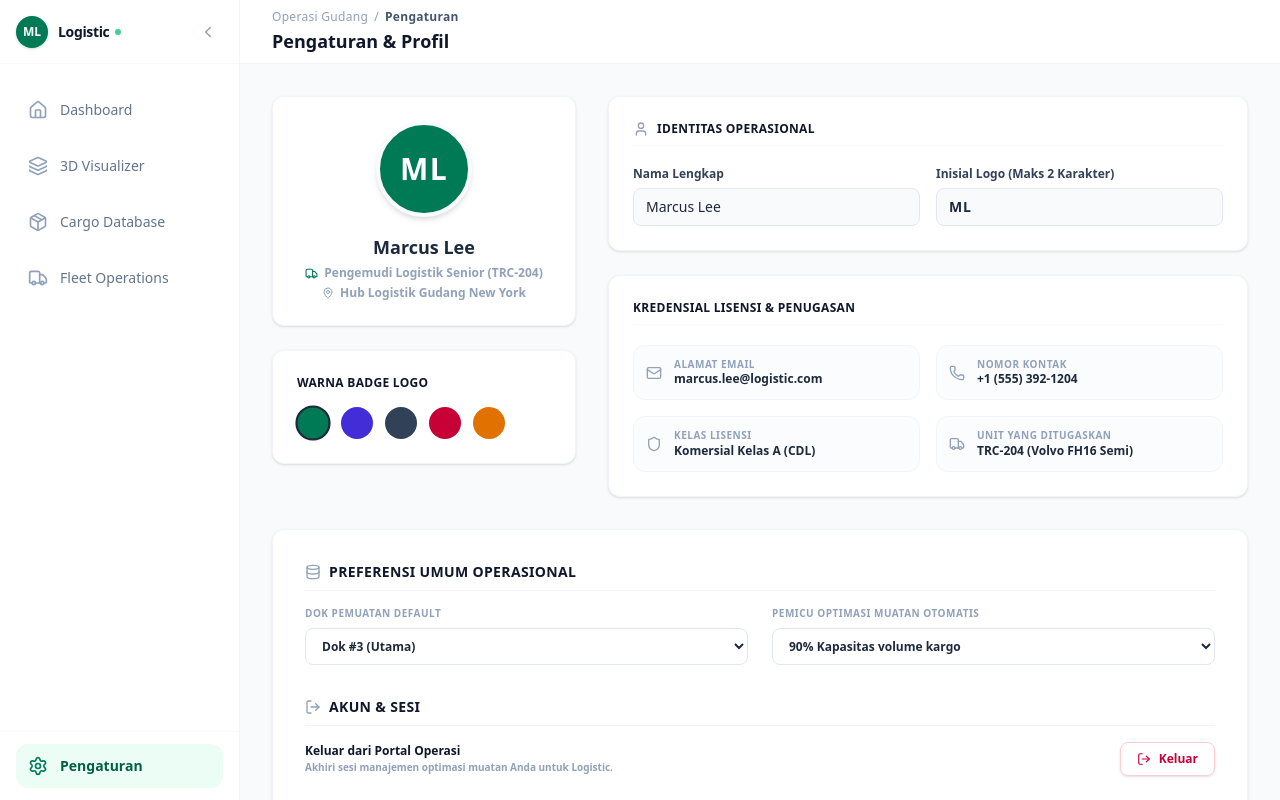
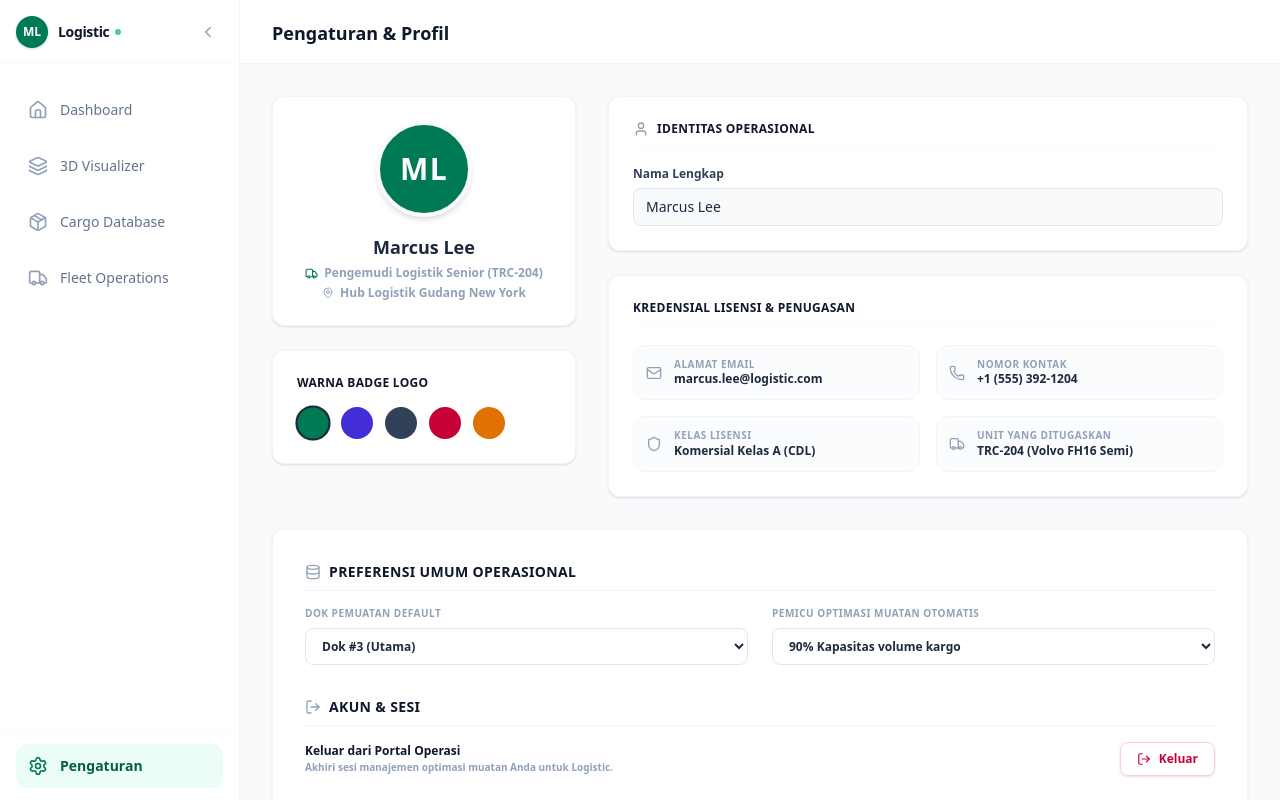
Before and after one commit to ramsaairil/my-app, a Next.js app: page /settings in a window 1280 px wide. Built offline with nearby package versions, Linux system fonts and the light colour scheme.

Commit message:
feat: initialize dashboard application with overview, logistics tracking, and fleet management pages

```diff
--- a/app/cargo/page.tsx
+++ b/app/cargo/page.tsx
@@ -229,10 +229,6 @@ export default function CargoDatabasePage() {
       {/* Page Header */}
       <PageHeader
         title="Database Kargo & Inventaris Barang"
-        breadcrumbs={[
-          { label: "Operasi Gudang" },
-          { label: "Kargo" }
-        ]}
         badge={
           <span className="px-2 py-0.5 rounded-md text-[10px] font-semibold bg-emerald-50 text-emerald-700 border border-emerald-100 flex items-center gap-1">
             <Database size={12} />
--- a/app/optimasi/page.tsx
+++ b/app/optimasi/page.tsx
@@ -20,7 +20,6 @@ import {
   Plus,
   RotateCw,
   Printer,
-  Send,
   Search,
   X,
   Scale,
@@ -1109,10 +1108,6 @@ export default function CargoDetailsDashboardPage() {
       {/* Page Header */}
       <PageHeader
         title="TRC-204 Cargo details"
-        breadcrumbs={[
-          { label: "Warehouse Operations" },
-          { label: "Cargo details" }
-        ]}
         badge={
           <span className="px-2 py-0.5 rounded-md text-[10px] font-semibold bg-amber-50 text-amber-700 border border-amber-200 flex items-center gap-1">
             <span className="w-1.5 h-1.5 rounded-full bg-amber-500 animate-pulse"></span>
@@ -1126,17 +1121,6 @@ export default function CargoDetailsDashboardPage() {
         >
           <Printer size={13} className="text-slate-400" />
           <span>View manifest</span>
-        </button>
-
-        <button
-          onClick={() => {
-            setSolverState("idle");
-            showToast("TRC-204 cargo load finalized for dispatch!", "success");
-          }}
-          className="flex items-center gap-1.5 px-3.5 py-2 bg-emerald-700 hover:bg-emerald-800 text-white rounded-lg text-xs font-semibold shadow-xs transition-colors cursor-pointer"
-        >
-          <span>Dispatch truck</span>
-          <Send size={13} />
         </button>
       </PageHeader>
 
--- a/app/overview/page.tsx
+++ b/app/overview/page.tsx
@@ -84,10 +84,6 @@ export default function HomeOverviewPage() {
       {/* Header */}
       <PageHeader
         title="Ringkasan Operasi"
-        breadcrumbs={[
-          { label: "Operasi Gudang" },
-          { label: "Ringkasan" }
-        ]}
       />
 
       {/* Page Body */}
--- a/app/page.tsx
+++ b/app/page.tsx
@@ -75,7 +75,6 @@ export default function LandingPage() {
               className="px-4 py-2 bg-emerald-700 hover:bg-emerald-800 text-white rounded-lg text-xs font-bold transition-colors cursor-pointer inline-flex items-center gap-1.5 shadow-xs"
             >
               <span>Login</span>
-              <ArrowRight size={13} />
             </button>
           </div>
         </div>
--- a/app/settings/page.tsx
+++ b/app/settings/page.tsx
@@ -8,6 +8,18 @@ import { User, Mail, Phone, Shield, MapPin, Truck, Database, LogOut, Save, Check
 export default function SettingsPage() {
   const { name, initials, avatarColor, setName, setInitials, setAvatarColor } = useProfile();
   const [toast, setToast] = useState<{ show: boolean; message: string }>({ show: false, message: "" });
+
+  const handleNameChange = (newName: string) => {
+    setName(newName);
+    const words = newName.trim().split(/\s+/).filter(Boolean);
+    let init = "L";
+    if (words.length >= 2) {
+      init = (words[0][0] + words[1][0]).toUpperCase();
+    } else if (words.length === 1 && words[0].length > 0) {
+      init = words[0].slice(0, 2).toUpperCase();
+    }
+    setInitials(init);
+  };
 
   const handleSave = () => {
     setToast({ show: true, message: "Preferensi dan profil berhasil disimpan!" });
@@ -24,10 +36,6 @@ export default function SettingsPage() {
     <div className="flex-grow flex flex-col h-full overflow-hidden">
       <PageHeader
         title="Pengaturan & Profil"
-        breadcrumbs={[
-          { label: "Operasi Gudang" },
-          { label: "Pengaturan" }
-        ]}
       />
 
       {/* Toast Feedback */}
@@ -102,27 +110,14 @@ export default function SettingsPage() {
                   Identitas Operasional
                 </h3>
 
-                <div className="grid grid-cols-1 sm:grid-cols-2 gap-4">
                 <div>
                   <label className="block text-xs font-bold text-slate-700 mb-1.5">Nama Lengkap</label>
                   <input
                     type="text"
                     value={name}
-                      onChange={(e) => setName(e.target.value)}
+                    onChange={(e) => handleNameChange(e.target.value)}
                     className="w-full px-3 py-2 text-sm bg-slate-50 border border-slate-200 rounded-lg focus:outline-none focus:border-emerald-600 focus:bg-white transition-all font-medium text-slate-800"
                   />
-                  </div>
-
-                  <div>
-                    <label className="block text-xs font-bold text-slate-700 mb-1.5">Inisial Logo (Maks 2 Karakter)</label>
-                    <input
-                      type="text"
-                      value={initials}
-                      maxLength={2}
-                      onChange={(e) => setInitials(e.target.value.slice(0, 2).toUpperCase())}
-                      className="w-full px-3 py-2 text-sm bg-slate-50 border border-slate-200 rounded-lg focus:outline-none focus:border-emerald-600 focus:bg-white transition-all font-semibold text-slate-800 tracking-wider uppercase"
-                    />
-                  </div>
                 </div>
               </div>
 
--- a/app/trucks/page.tsx
+++ b/app/trucks/page.tsx
@@ -132,10 +132,6 @@ export default function TrucksPage() {
       {/* Header */}
       <PageHeader
         title="Operasi & Manajemen Armada Truk"
-        breadcrumbs={[
-          { label: "Operasi Gudang" },
-          { label: "Armada" }
-        ]}
       >
         <button
           onClick={() => setIsAddFormOpen(!isAddFormOpen)}
```
Lines whose indentation alone changed are shown as unchanged.
